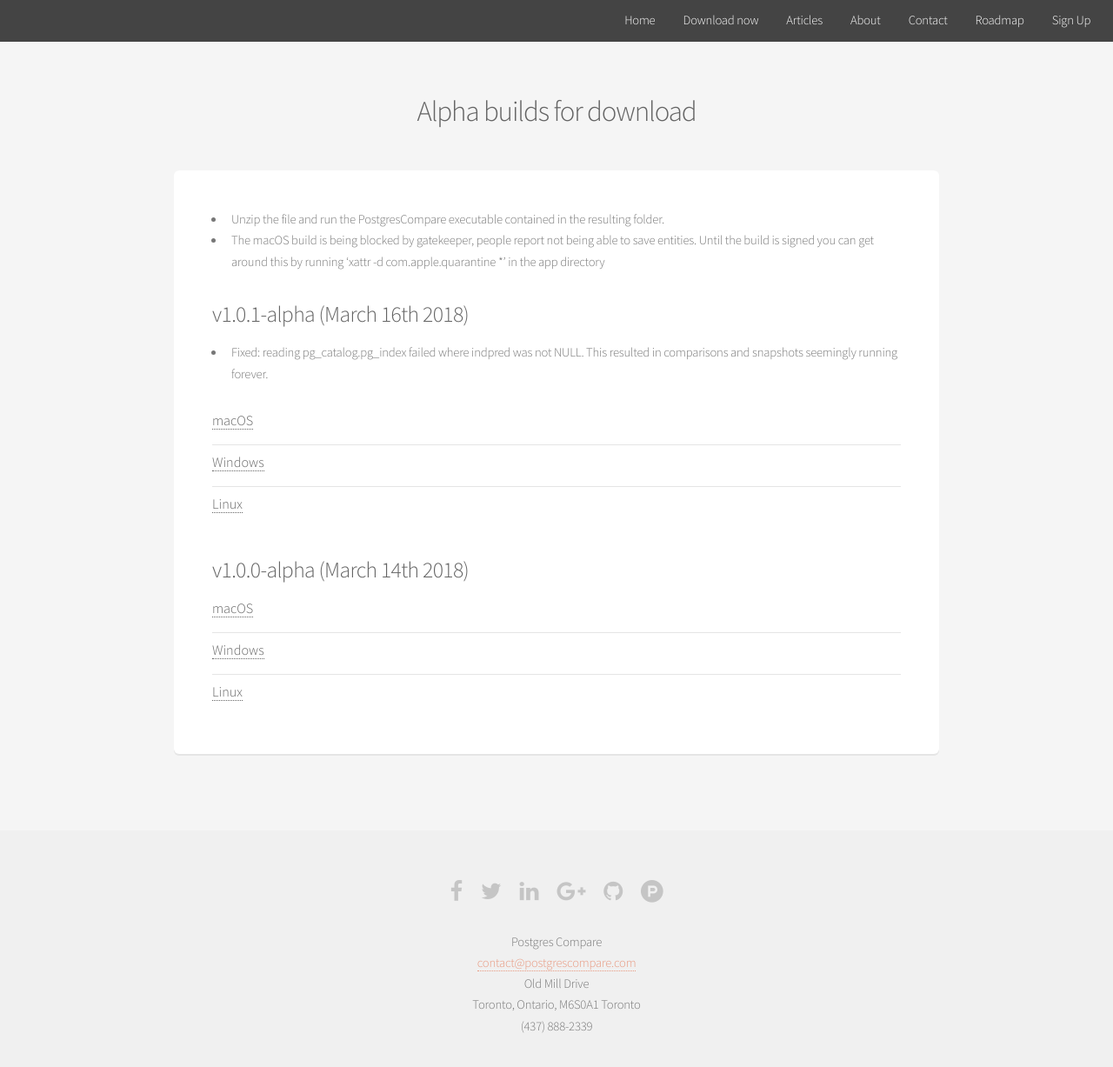
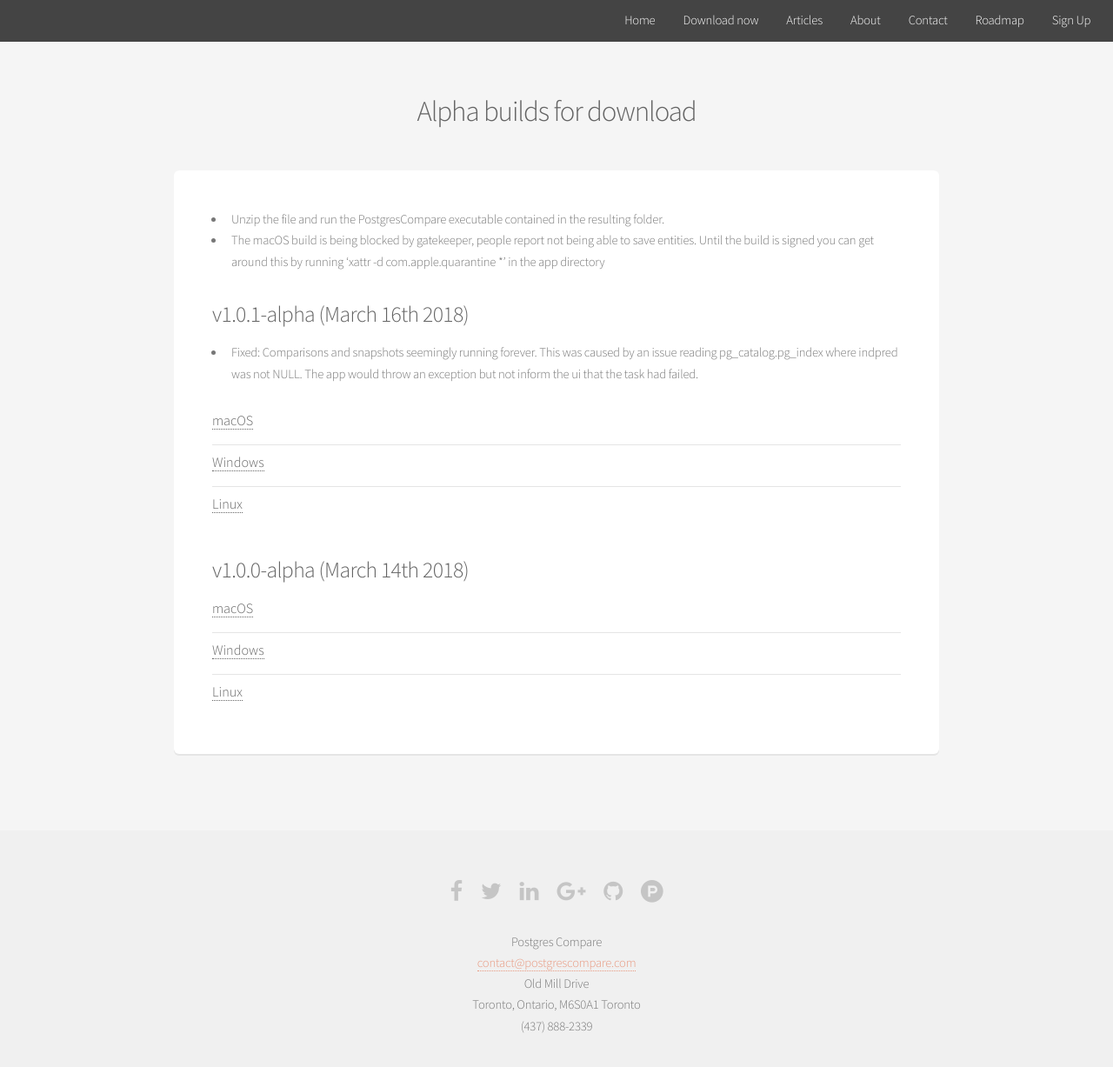
Before and after one commit to sql-migrate/backup2.sql-migrate.github.io, a Jekyll site: the page built from downloads.md, in a window 1280 px wide and 1280 px high. Shown: the top 1227 px of the window at 87% size. Built offline with Jekyll 4.4.1, drawn with Linux system fonts in a browser that asks for light colours.

```diff
--- a/downloads.md
+++ b/downloads.md
@@ -7,7 +7,8 @@
 - The macOS build is being blocked by gatekeeper, people report not being able to save entities. Until the build is signed you can get around this by running 'xattr -d com.apple.quarantine *' in the app directory
 
 <h3>v1.0.1-alpha (March 16th 2018)</h3>
-  - Fixed: reading pg_catalog.pg_index failed where indpred was not NULL. This resulted in comparisons and snapshots seemingly running forever.
+  - Fixed: Comparisons and snapshots seemingly running forever. This was caused by an issue reading pg_catalog.pg_index where indpred was not NULL. The app would throw an exception but not inform the
+  ui that the task had failed.
   <ul class="alt">
       <li>
         <h4>
```
